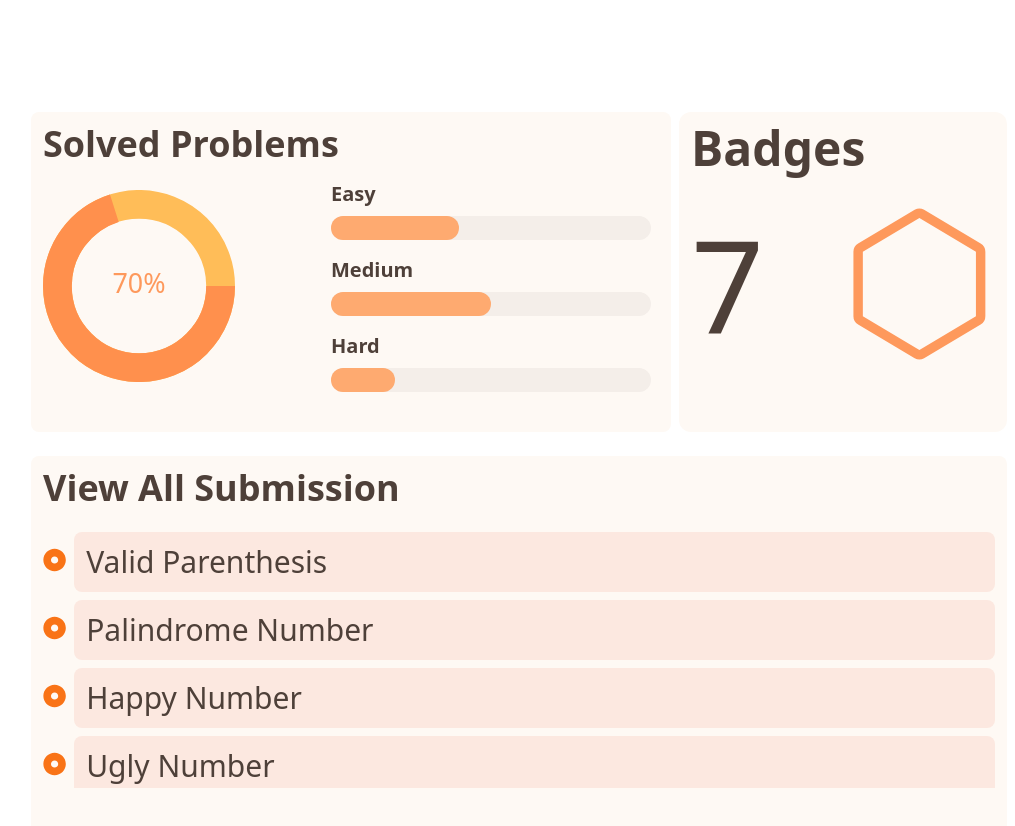
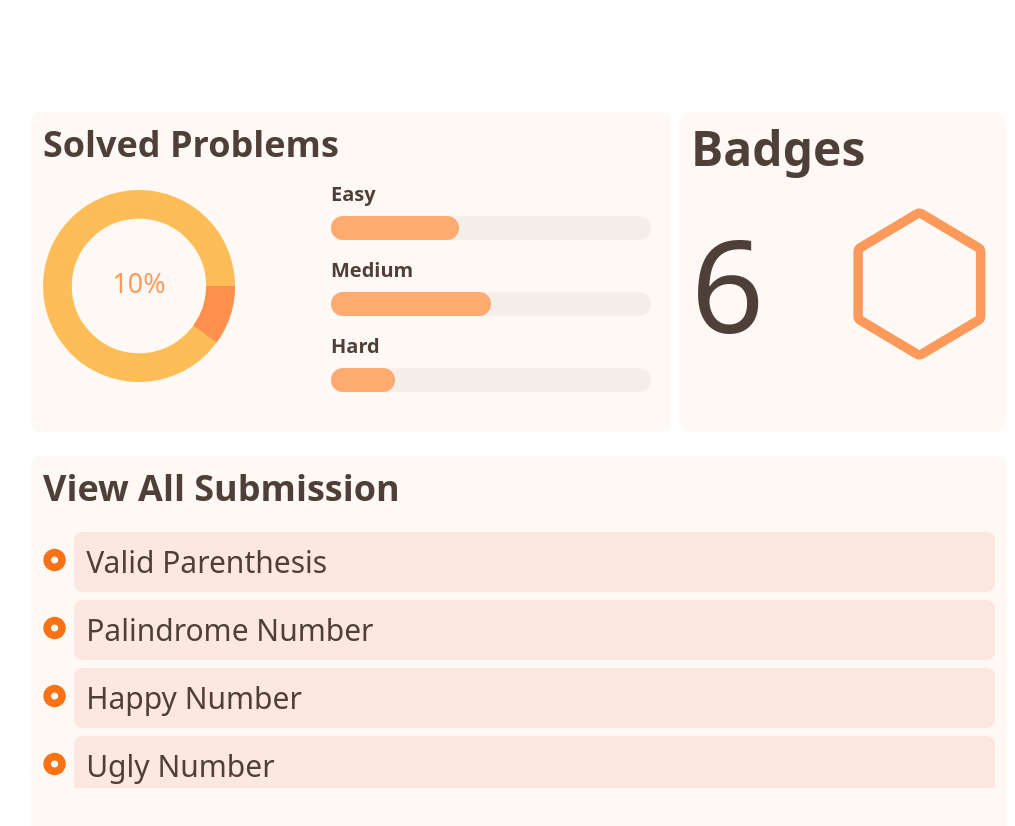
Before and after one commit to techhub-community/csoc_dashboard, a Next.js app: page /dsa in a window 1280 px wide. Shown: the top 826 px of the page, without its empty margins (265-1280 px from the left). Built offline with nearby package versions, Linux system fonts and the light colour scheme.

Commit message:
problem optimized

```diff
--- a/components/DSA/Badges.tsx
+++ b/components/DSA/Badges.tsx
@@ -1,6 +1,6 @@
 import React from "react";
 import { BsHexagon } from "react-icons/bs";
-const badges = 7;
+const badges = 6;
 export const Badges = () => {
 
   return (
@@ -11,7 +11,7 @@ export const Badges = () => {
           Badges <span className="text-whitish">ex</span>
         </h1>
         <div className="flex flex-row justify-between items-center gap-x-20 mt-8">
-          <h1 className="text-9xl ml-8 md:ml-0">{badges}</h1>
+          <h1 className="text-9xl ml-8 md:ml-0 ">{badges}</h1>
           <BsHexagon className="h-40 w-40 text-badge" />
         </div>
       </div>
--- a/components/DSA/Problem.tsx
+++ b/components/DSA/Problem.tsx
@@ -2,8 +2,9 @@ import React from "react";
 import { CircularProgressbar } from "react-circular-progressbar";
 import "react-circular-progressbar/dist/styles.css";
 import { linebar } from "@/constant/DSA/problem_stats";
+const percentage = 10; //percentage
 export const Problem = () => {
-  const percentage = 70; //percentage
+
 
   return (
     <>
```
